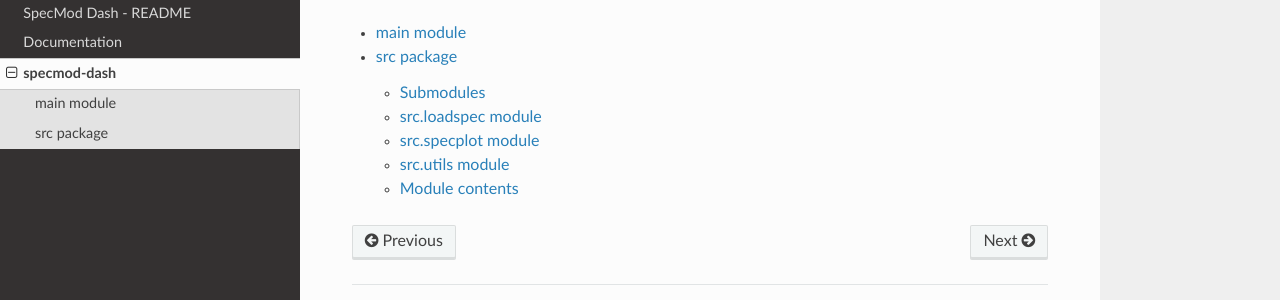
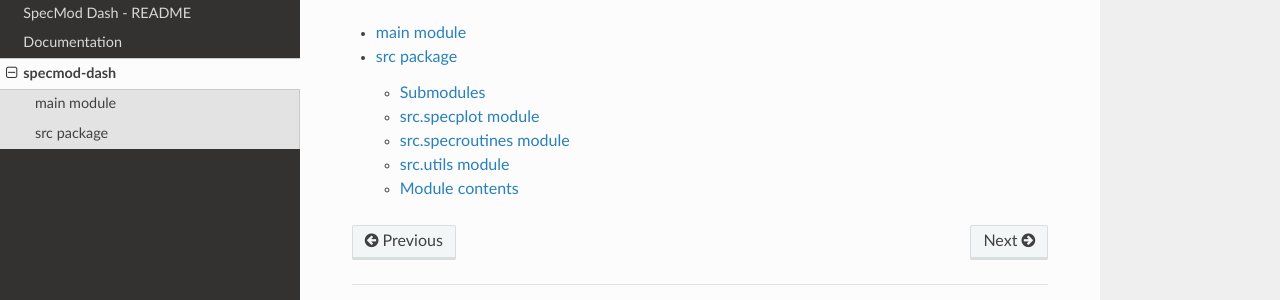
Before and after one commit to sgjholt/specmod-dash, a Sphinx documentation site: the page built from docs/source/modules.rst, in a window 1280 px wide. Shown: the part 139-439 px from the top of the page. Built offline with Sphinx 7.4.7 and the Read the Docs theme 2.0.0, drawn with Linux system fonts in a browser that asks for light colours.

Commit message:
updating docs

```diff
--- a/docs/source/src.rst
+++ b/docs/source/src.rst
@@ -4,18 +4,18 @@ src package
 Submodules
 ----------
 
-src.loadspec module
+src.specplot module
 -------------------
 
-.. automodule:: src.loadspec
+.. automodule:: src.specplot
    :members:
    :undoc-members:
    :show-inheritance:
 
-src.specplot module
--------------------
+src.specroutines module
+-----------------------
 
-.. automodule:: src.specplot
+.. automodule:: src.specroutines
    :members:
    :undoc-members:
    :show-inheritance:
```
Also changed, not shown: 12 other files.
